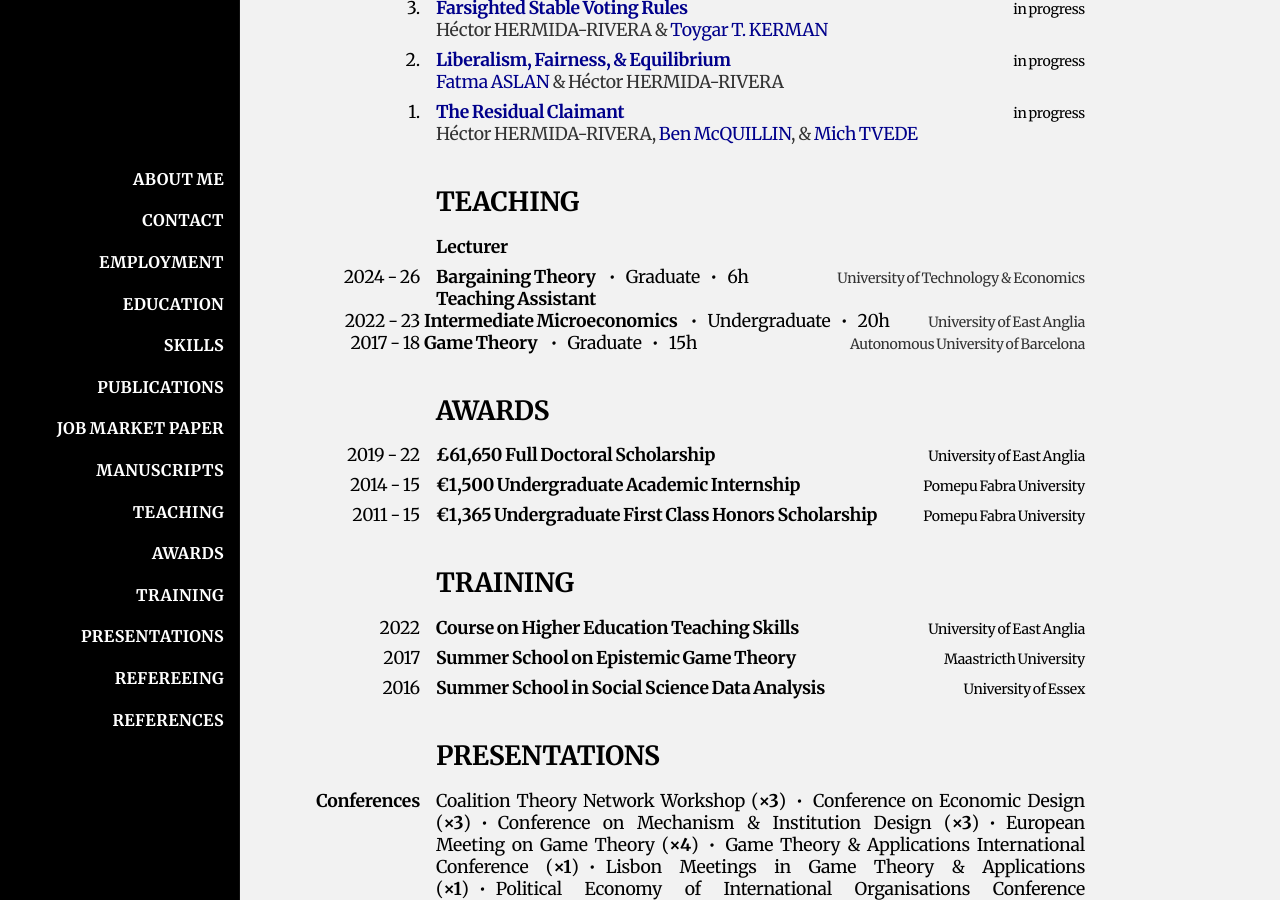
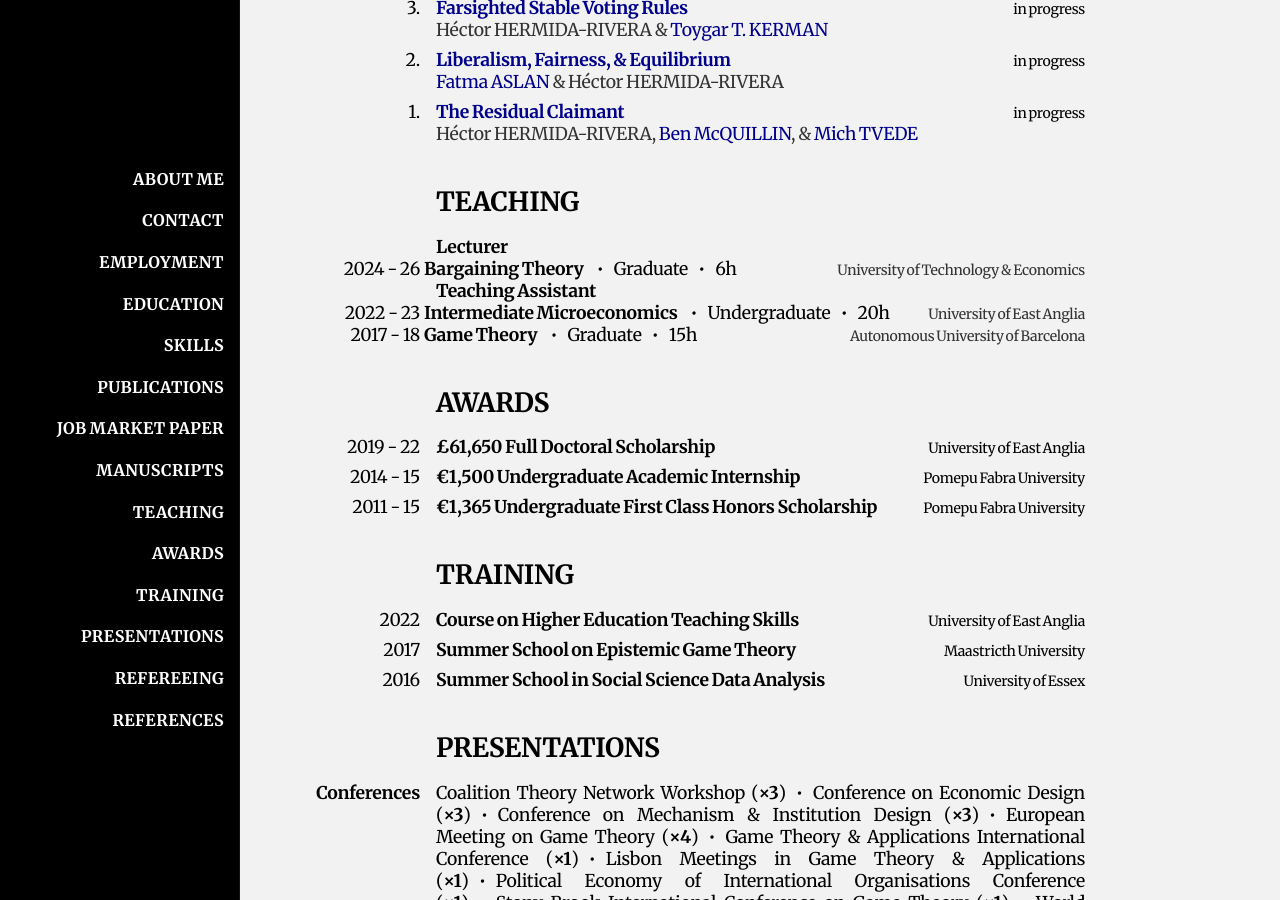
Before and after one commit to HectorHermidaRivera/hectorhermidarivera.github.io, a Jekyll site: the page built from index.md, in a window 1280 px wide and 900 px high, scrolled down 2073 px. Built offline with Jekyll 4.4.1, drawn with Linux system fonts in a browser that asks for light colours; a style sheet for code colours, icons or effects is not loaded.

Commit message:
Update index.md

```diff
--- a/index.md
+++ b/index.md
@@ -253,7 +253,7 @@ title: Home
 ## Teaching
 <a id="teaching"></a>
 
-<div class="two-column-2rows-container">
+<div class="two-column-3rows-container">
 
   <div class="two-column-3rows">
     <div class="label blank"></div>
```
